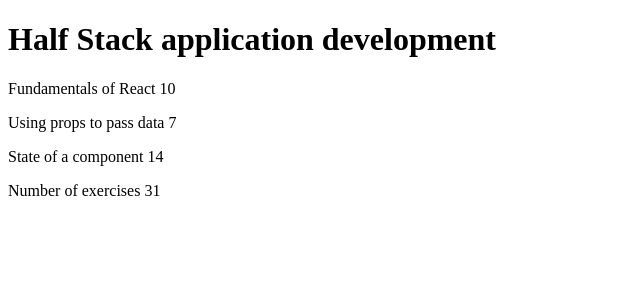
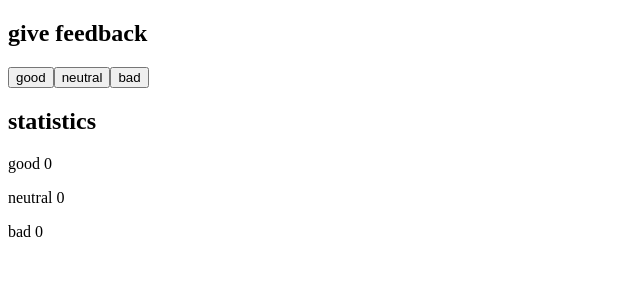
Before and after one commit to Gulcan00/full-stack-open, a React (Vite) app in the folder part1/courseinfo/: page / in a window 1280 px wide. Shown: the top 300 px of the page, without its empty margins (0-640 px from the left). Built offline with nearby package versions, Linux system fonts and the light colour scheme.

Commit message:
Complete exercise 1.6

```diff
--- a/part1/courseinfo/src/App.jsx
+++ b/part1/courseinfo/src/App.jsx
@@ -1,54 +1,32 @@
-const Header = (props) => {
-  return <h1>{props.course}</h1>
-}
+import { useState } from 'react'
 
-const Part = (props) => {
+const Button = ({onClick, text}) => {
   return (
-    <p>
-        {props.part} {props.exercises}
-    </p>
+    <button onClick={onClick}>{text}</button>
   )
 }
 
-const Content = (props) => {
-  return (
-    <>
-      <Part part={props.parts[0].name} exercises={props.parts[0].exercises}/>
-      <Part part={props.parts[1].name} exercises={props.parts[1].exercises}/>
-      <Part part={props.parts[2].name} exercises={props.parts[2].exercises}/>
-    </>
-  )
-}
+const App = () => {
+  // save clicks of each button to its own state
+  const [good, setGood] = useState(0);
+  const [neutral, setNeutral] = useState(0);
+  const [bad, setBad] = useState(0);
 
-const Total = (props) => {
-  const total = props.parts[0].exercises + props.parts[1].exercises + props.parts[2].exercises;
-  return <p>Number of exercises {total}</p>
-}
+  const handleGoodClick = () => setGood(good + 1);
+  const handleNeutralClick = () => setNeutral(neutral + 1);
+  const handleBadClick = () => setBad(bad + 1);
 
-const App = () => {
-  const course = {
-    name: 'Half Stack application development',
-    parts: [
-      {
-        name: 'Fundamentals of React',
-        exercises: 10
-      },
-      {
-        name: 'Using props to pass data',
-        exercises: 7
-      },
-      {
-        name: 'State of a component',
-        exercises: 14
-      }
-    ]
-  };
 
   return (
     <div>
-      <Header course={course.name} />
-      <Content parts={course.parts} />
-      <Total parts={course.parts} />
+      <h2>give feedback</h2>
+      <Button onClick={handleGoodClick} text="good"/>
+      <Button onClick={handleNeutralClick} text="neutral"/>
+      <Button onClick={handleBadClick} text="bad"/>
+      <h2>statistics</h2>
+      <p>good {good}</p>
+      <p>neutral {neutral}</p>
+      <p>bad {bad}</p>
     </div>
   )
 }
```
